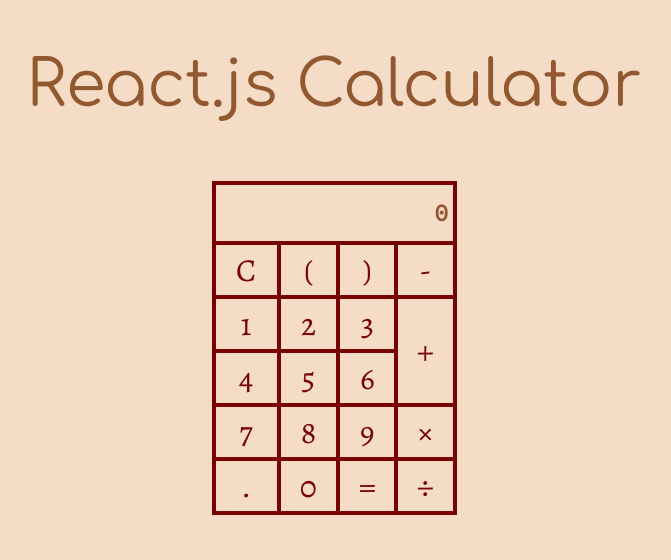
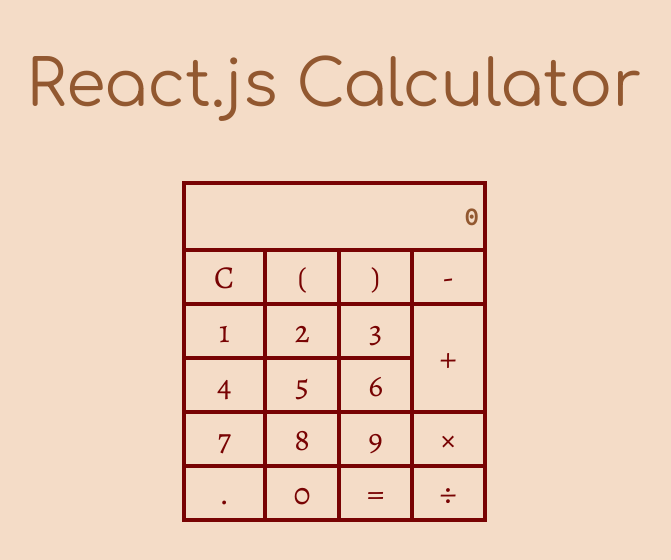
Before and after one commit to hamza-hajji/calculator, a React (Create React App) app: page / in a window 1280 px wide. Shown: the top 560 px of the page, without its empty margins (306-977 px from the left). Built offline with nearby package versions, Linux system fonts and the light colour scheme.

Commit message:
fix bugs

```diff
--- a/src/App.css
+++ b/src/App.css
@@ -27,13 +27,19 @@ table #result {
   color: #925830;
 }
 
-table #result h3 {
+table #result {
   margin: 0;
   font-size: 1.5rem;
   font-weight: bold;
   line-height: 1;
   padding: 1rem .25rem;
   font-family: 'Source Code Pro', monospace;
+  border: none;
+}
+
+table #result:focus {
+  outline: none;
+  border: none;
 }
 
 table, tr, td {
@@ -44,15 +50,16 @@ table, tr, td {
 td button {
   display: block;
   width: 100%;
-  height: 100%;
   background-color: #f4dcc7;
   color: #780303;
   border: none;
   margin: 0;
 }
 
-td button:hover {
-  background: #ccc;
+
+td button:hover, td[rowSpan="2"]:hover button, td[rowSpan="2"]:hover {
+  background-color: #780303;
+  color: #f4dcc7;
 }
 
 td button:focus {
--- a/src/components/App.js
+++ b/src/components/App.js
@@ -10,9 +10,24 @@ class App extends Component {
   }
 
   onClick({target: {value}}) {
+    if (this.state.currOp === 'Syntax Error!') {
+      return this.setState({
+        currOp: `${value}`
+      });
+    }
+
     this.setState({
       currOp: `${this.state.currOp}${value}`
     });
+  }
+
+  onOpClick({target: {value}}) {
+    let lastChar = this.state.currOp[this.state.currOp.length - 1];
+    if ("*-+/".indexOf(lastChar) === -1) {
+      this.setState({
+        currOp: `${this.state.currOp}${value}`
+      });
+    }
   }
 
   addDecimal({target: {value}}) {
@@ -31,20 +46,36 @@ class App extends Component {
   }
 
   performCalc() {
-    this.setState({
-      currOp: String(eval(this.state.currOp))
-    });
+    try {
+      if (/[\(\)]/.test(this.state.currOp)) {
+        let numOfLeftParens = this.state.currOp.match(/\(/g).length;
+        let numOfRightParens = this.state.currOp.match(/\)/g).length;
+        if (numOfRightParens !== numOfLeftParens) throw new Error();
+      }
+      this.setState({
+        currOp: String(eval(this.state.currOp))
+      });
+    } catch (e) {
+      this.setState({
+        currOp: 'Syntax Error!'
+      });
+    }
   }
 
   onClickParen({target: {value}}) {
     let lastChar = this.state.currOp[this.state.currOp.length - 1];
-    if (value === '(' && (this.state.currOp.length === 0 || "*-+/".indexOf(lastChar) !== -1)) {
+    if (
+      value === '('
+      && (this.state.currOp.length === 0 || "*-+/".indexOf(lastChar) !== -1)) {
       this.setState({
         currOp: `${this.state.currOp}${value}`
       });
     }
 
-    if (value === ')' && this.state.currOp.indexOf('(') !== -1 && "*-+/".indexOf(lastChar) === -1) {
+    if (
+      value === ')'
+      && this.state.currOp.indexOf('(') !== -1
+      && "*-+/".indexOf(lastChar) === -1) {
       this.setState({
         currOp: `${this.state.currOp}${value}`
       });
@@ -63,6 +94,7 @@ class App extends Component {
             onClickParen={this.onClickParen.bind(this)}
             addDecimal={this.addDecimal.bind(this)}
             onClick={this.onClick.bind(this)}
+            onOpClick={this.onOpClick.bind(this)}
             performCalc={this.performCalc.bind(this)}
             {...this.state} />
         </div>
--- a/src/components/Pad.js
+++ b/src/components/Pad.js
@@ -2,6 +2,7 @@ import React from 'react';
 
 export default ({
   onClick,
+  onOpClick,
   performCalc,
   addDecimal,
   onClickParen,
@@ -14,7 +15,7 @@ export default ({
         <thead>
           <tr>
             <td colSpan="4">
-              <div id="result"><h3>{currOp.length ? currOp : 0}</h3></div>
+              <input type="text" id="result" value={currOp.length ?  currOp : 0} disabled/>
             </td>
           </tr>
         </thead>
@@ -23,13 +24,13 @@ export default ({
             <td><button onClick={clear}>C</button></td>
             <td><button value="(" onClick={onClickParen}>(</button></td>
             <td><button value=")" onClick={onClickParen}>)</button></td>
-            <td><button value="-" onClick={onClick}>-</button></td>
+            <td><button value="-" onClick={onOpClick}>-</button></td>
           </tr>
           <tr>
             <td><button value="1" onClick={onClick}>1</button></td>
             <td><button value="2" onClick={onClick}>2</button></td>
             <td><button value="3" onClick={onClick}>3</button></td>
-            <td rowSpan="2"><button value="+" onClick={onClick}>+</button></td>
+            <td rowSpan="2"><button value="+" onClick={onOpClick}>+</button></td>
           </tr>
           <tr>
             <td><button value="4" onClick={onClick}>4</button></td>
@@ -40,14 +41,14 @@ export default ({
             <td><button value="7" onClick={onClick}>7</button></td>
             <td><button value="8" onClick={onClick}>8</button></td>
             <td><button value="9" onClick={onClick}>9</button></td>
-            <td><button value="*" onClick={onClick}>&times;</button></td>
+            <td><button value="*" onClick={onOpClick}>&times;</button></td>
           </tr>
           <tr>
             { /*add validation to decimal, prevent from adding after operation*/ }
             <td><button value="." onClick={addDecimal}>.</button></td>
             <td><button  value="0" onClick={onClick}>0</button></td>
             <td><button onClick={performCalc}>=</button></td>
-            <td><button value="/" onClick={onClick}>&#247;</button></td>
+            <td><button value="/" onClick={onOpClick}>&#247;</button></td>
           </tr>
         </tbody>
       </table>
```
